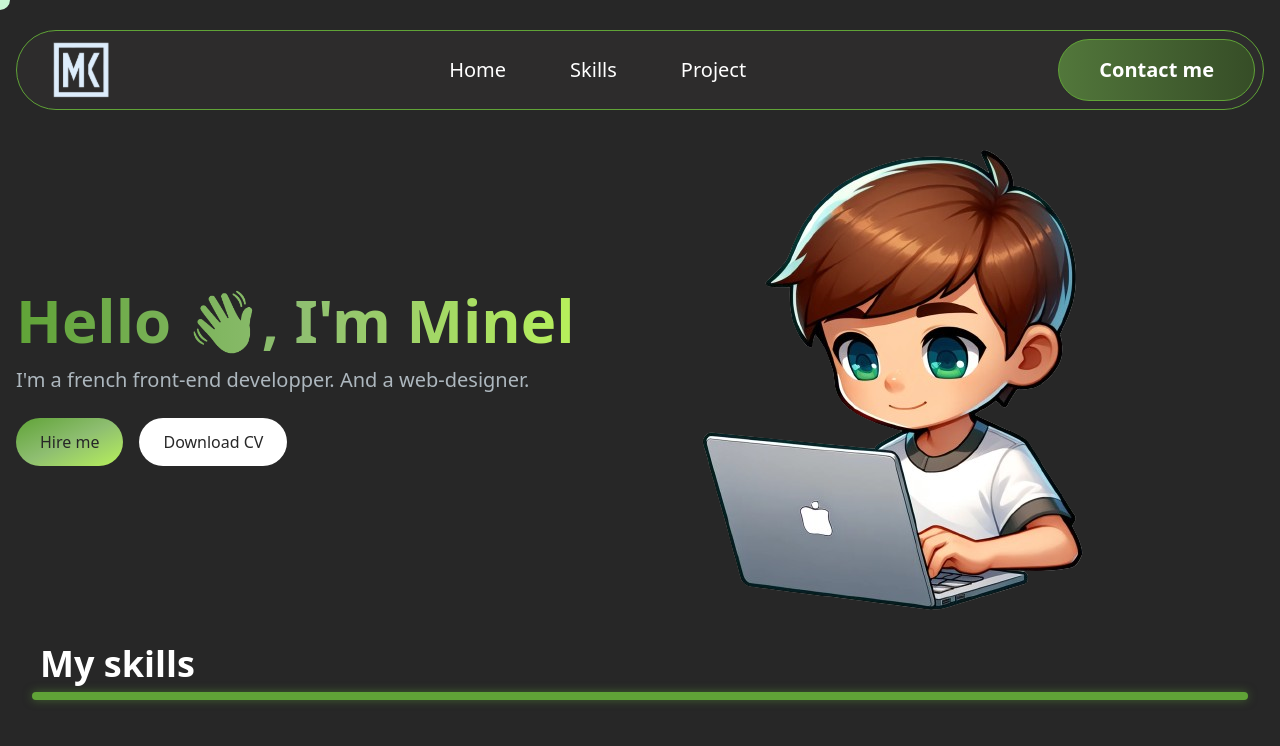
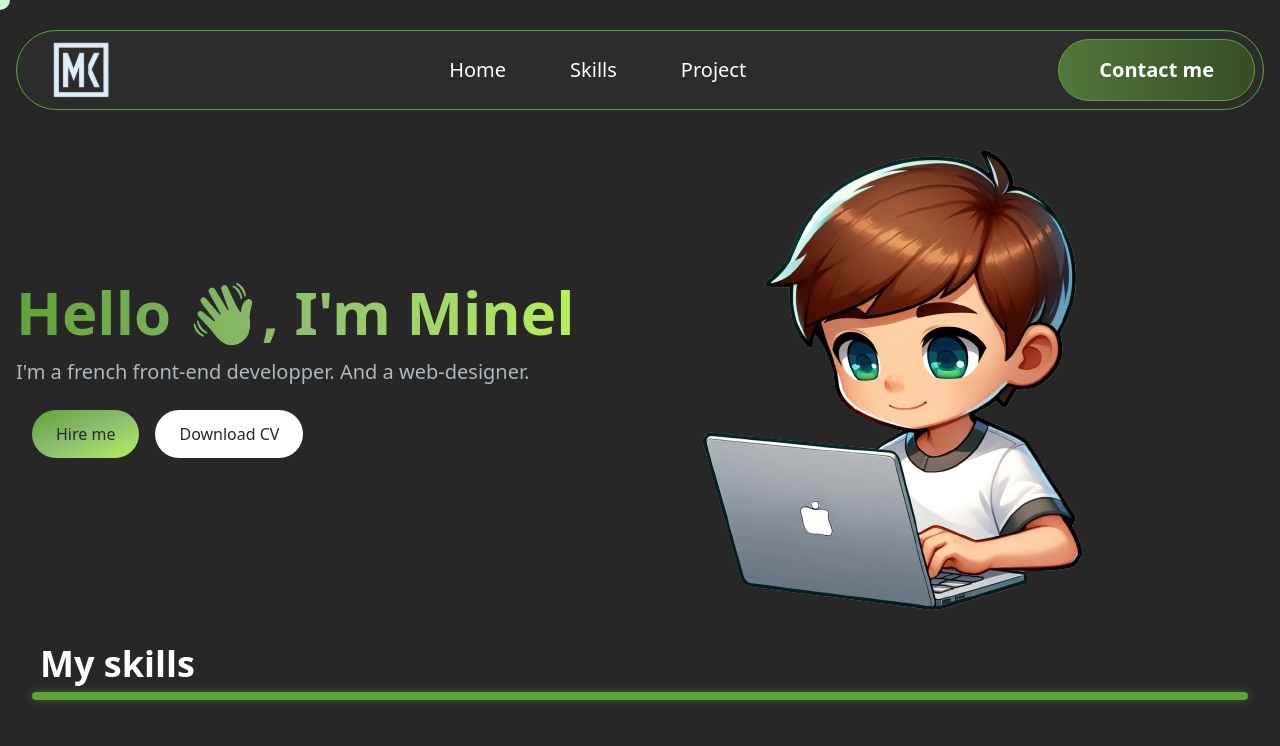
Before and after one commit to Kujundzic-Minel/Portfolio-VueJS, a Vue app: page / in a window 1280 px wide. Shown: the top 746 px of the page. Built offline with nearby package versions, Linux system fonts and the light colour scheme; no server answers; the database is empty.

Commit message:
fix boutons header

```diff
--- a/src/components/Hero.vue
+++ b/src/components/Hero.vue
@@ -17,7 +17,7 @@
       </p>
       <div class="flex flex-col md:flex-row justify-center md:justify-start">
         <button
-          class="px-6 py-3 rounded-full mr-4 mb-4 md:mb-0 bg-gradient-to-br from-[#60A337] via-[#8ebe71] to-[#B7F05B] text-[#272727] md:w-fit hover:font-bold transition-all"
+          class="px-6 py-3 rounded-full sm:mx-4 lg:mx-4 mb-4 md:mb- bg-gradient-to-br from-[#60A337] via-[#8ebe71] to-[#B7F05B] text-[#272727] md:w-fit hover:font-bold transition-all"
         >
           Hire me
         </button>
```
